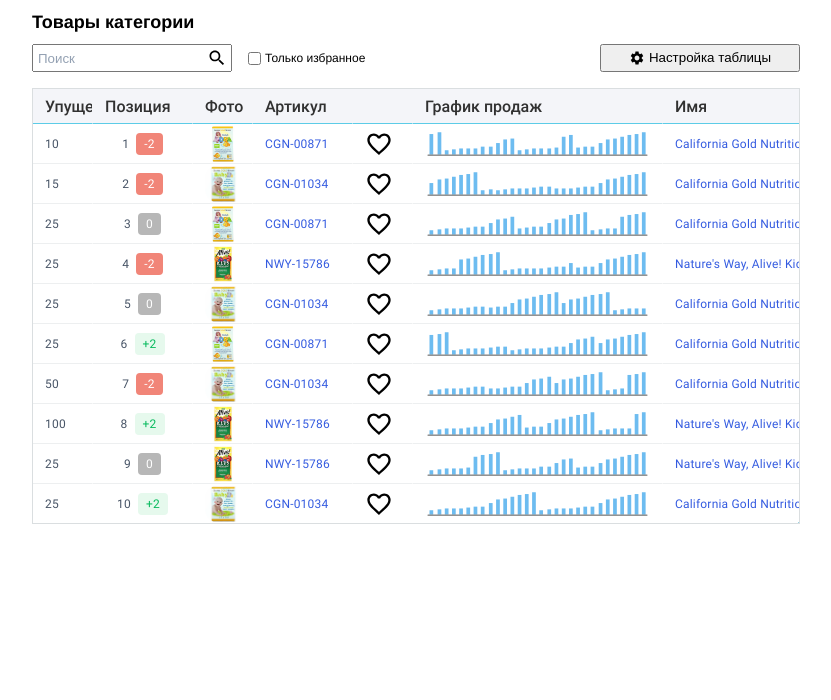
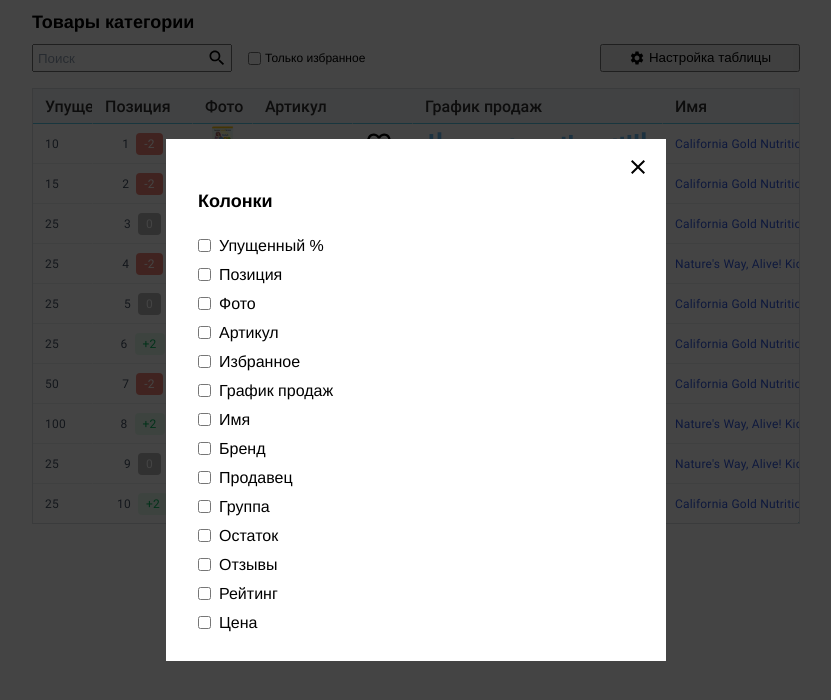
Before and after one commit to eugene-serb/eggheads-test-task, a Vue app: page / in a window 1280 px wide. Both pictures are taken after a click on the button "Настройка таблицы". Shown: the top 700 px of the page, without its empty margins (224-1055 px from the left). Built offline with nearby package versions, Linux system fonts and the light colour scheme.

Commit message:
add overlay with modal, add funcs for table settings button for hide and show column in table, update packages

```diff
--- a/src/components/DataTable.vue
+++ b/src/components/DataTable.vue
@@ -149,6 +149,10 @@
     font-weight: 500;
   }
 
+  .table__header_hidden {
+    color: transparent;
+  }
+
   .table__column {
     text-align: left;
     font-size: var(--table-column-font-size);
--- a/src/components/TableSettings.vue
+++ b/src/components/TableSettings.vue
@@ -1,8 +1,47 @@
 <template>
-  <button class="table-settings">
+  <button
+    class="table-settings-button"
+    @click="openOverlay"
+  >
     <img src="/assets/icons/settings_black_24dp.svg" />
     <span>Настройка таблицы</span>
   </button>
+
+  <div
+    class="table-settings-overlay"
+    v-if="overlayEnabled"
+    @click.self="closeOverlay"
+  >
+    <div class="table-settings-overlay__modal">
+      <div class="table-settings-overlay__close-container">
+        <img
+          src="/assets/icons/close_black_24dp.svg"
+          @click.stop="closeOverlay"
+        />
+      </div>
+      <div class="table-settings-overlay__body-container">
+        <h2>Колонки</h2>
+        <div class="table-settings-overlay__checkbox-list">
+          <div
+            class="table-settings-overlay__checkbox-item"
+            v-for="(column, index) in state"
+            :key="column.id"
+          >
+            <input
+              type="checkbox"
+              :id="`checkbox-${column.id}`"
+              :checked="column.hidden"
+              @click="handle(index)"
+            />
+            <label
+              :for="`checkbox-${column.id}`"
+              v-text="column.name"
+            />
+          </div>
+        </div>
+      </div>
+    </div>
+  </div>
 </template>
 
 <script>
@@ -16,11 +55,56 @@
         required: true,
       },
     },
+    data() {
+      return {
+        columns: {},
+        state: [],
+        overlayEnabled: false,
+      };
+    },
+    methods: {
+      getState() {
+        this.columns = $$(this.tableID).getColumns(true);
+
+        this.state = this.columns.map((column) => {
+          return {
+            id: column.id,
+            name: column.header[0].text,
+            hidden: false,
+          };
+        });
+      },
+      setState() {
+        $$(this.tableID).refreshColumns(this.columns);
+      },
+      openOverlay() {
+        this.overlayEnabled = true;
+      },
+      closeOverlay() {
+        this.overlayEnabled = false;
+      },
+      handle(index) {
+        const id = this.state[index].id;
+
+        if (this.state[index].hidden) {
+          $$(this.tableID).showColumn(id);
+        } else {
+          $$(this.tableID).hideColumn(id);
+        }
+
+        this.state[index].hidden = !this.state[index].hidden;
+      },
+    },
+    mounted() {
+      setTimeout(() => {
+        this.getState();
+      }, 1000);
+    },
   };
 </script>
 
 <style>
-  .table-settings {
+  .table-settings-button {
     margin: 0 0 0 -20px;
     padding: 4px;
     width: 200px;
@@ -32,8 +116,65 @@
     gap: 0 4px;
   }
 
-    .table-settings > img {
+    .table-settings-button > img {
       width: 16px;
       height: 16px;
     }
+
+  .table-settings-overlay {
+    width: 100vw;
+    height: 100vh;
+    position: absolute;
+    top: 0;
+    left: 0;
+    z-index: 2;
+    display: flex;
+    justify-content: center;
+    align-items: center;
+    background: #000000BB;
+  }
+
+  .table-settings-overlay__modal {
+    padding: 16px;
+    margin: 0;
+    width: 500px;
+    z-index: 3;
+    display: flex;
+    flex-direction: column;
+    justify-content: flex-start;
+    background: #FFFFFF;
+  }
+
+  .table-settings-overlay__close-container {
+    display: flex;
+    flex-direction: row;
+    justify-content: flex-end;
+  }
+
+  .table-settings-overlay__body-container {
+    padding: 16px;
+    margin: 0;
+    display: flex;
+    flex-direction: column;
+    justify-content: flex-start;
+    text-align: left;
+  }
+
+  .table-settings-overlay__checkbox-list {
+    margin: 32px 0 0 0;
+    padding: 0;
+    display: flex;
+    flex-direction: column;
+    justify-content: flex-start;
+    gap: 16px 0;
+  }
+
+  .table-settings-overlay__checkbox-item {
+    display: flex;
+    flex-direction: row;
+    justify-content: flex-start;
+    align-items: center;
+    gap: 0 8px;
+    font-size: 16px;
+  }
 </style>
--- a/src/components/getConfig.js
+++ b/src/components/getConfig.js
@@ -79,8 +79,8 @@ const getConfig = ({ tableID, products, handleLike }) => {
         css: 'table__column',
         header: [
           {
-            text: '',
-            css: 'table__header'
+            text: 'Избранное',
+            css: 'table__header table__header_hidden'
           },
         ],
         template: (item) => templates.like(item),
```
Also changed, not shown: 1 other file (tests, documents, lock files or other folders).
